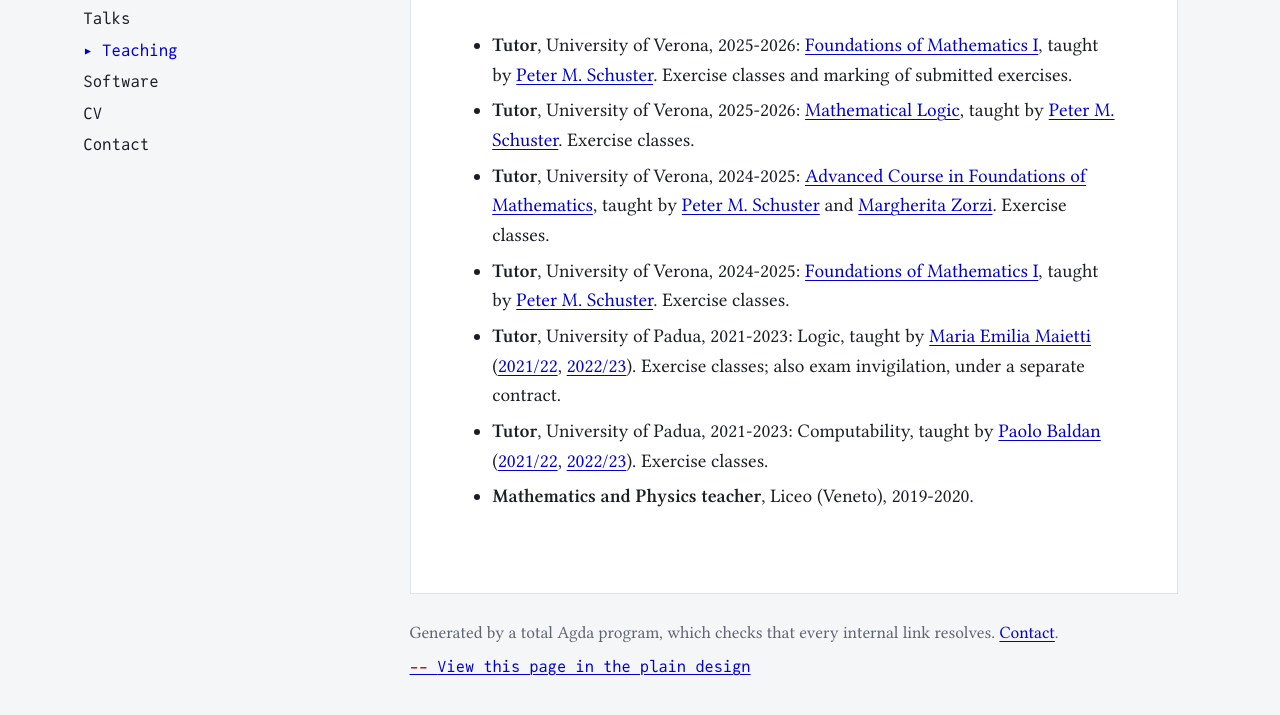
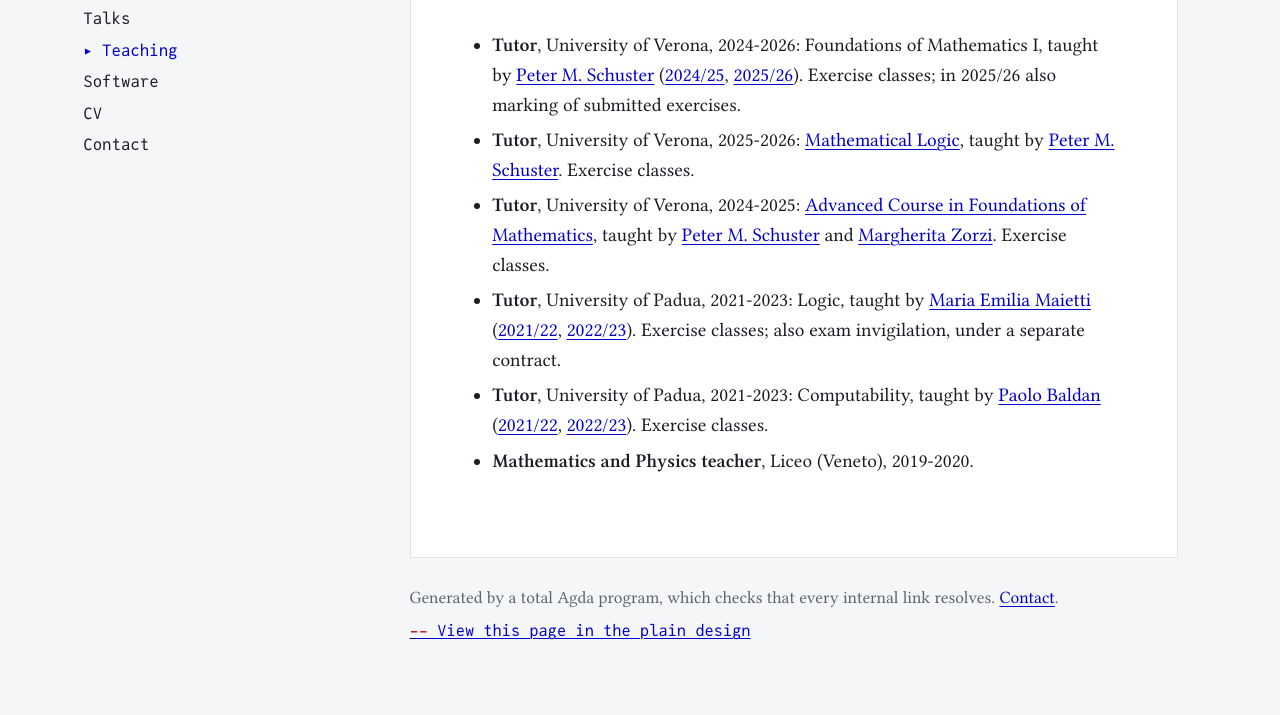
Before and after one commit to eapiova/eapiova.github.io, a plain HTML site: page agda/teaching.html in a window 1280 px wide. Shown: the part 195-910 px from the top of the page. Drawn offline with Linux system fonts and the light colour scheme.

Commit message:
Publish academic site

```diff
--- a/agda/teaching.html
+++ b/agda/teaching.html
@@ -38,10 +38,9 @@
     </header>
     <p class="signature"><code>teachingBody : List Block</code></p>
     <ul>
-    <li><strong>Tutor</strong>, University of Verona, 2025-2026: <a href="https://www.corsi.univr.it/?ent=cs&amp;id=1293&amp;menu=studiare&amp;tab=insegnamenti&amp;aa=2025/2026&amp;codiceCs=S20R&amp;codins=4S02752&amp;discr=&amp;discrCd=&amp;lang=en">Foundations of Mathematics I</a>, taught by <a href="https://www.di.univr.it/?ent=persona&amp;id=21404&amp;lang=en">Peter M. Schuster</a>. Exercise classes and marking of submitted exercises.</li>
+    <li><strong>Tutor</strong>, University of Verona, 2024-2026: Foundations of Mathematics I, taught by <a href="https://www.di.univr.it/?ent=persona&amp;id=21404&amp;lang=en">Peter M. Schuster</a> (<a href="https://www.corsi.univr.it/?ent=cs&amp;id=418&amp;menu=studiare&amp;tab=insegnamenti&amp;aa=2024/2025&amp;codiceCs=S20&amp;codins=4S02752&amp;discr=&amp;discrCd=&amp;lang=en">2024/25</a>, <a href="https://www.corsi.univr.it/?ent=cs&amp;id=1293&amp;menu=studiare&amp;tab=insegnamenti&amp;aa=2025/2026&amp;codiceCs=S20R&amp;codins=4S02752&amp;discr=&amp;discrCd=&amp;lang=en">2025/26</a>). Exercise classes; in 2025/26 also marking of submitted exercises.</li>
     <li><strong>Tutor</strong>, University of Verona, 2025-2026: <a href="https://www.corsi.univr.it/?ent=cs&amp;id=1352&amp;menu=studiare&amp;tab=insegnamenti&amp;aa=2025/2026&amp;codiceCs=S72R&amp;codins=4S001096&amp;discr=&amp;discrCd=&amp;lang=en">Mathematical Logic</a>, taught by <a href="https://www.di.univr.it/?ent=persona&amp;id=21404&amp;lang=en">Peter M. Schuster</a>. Exercise classes.</li>
     <li><strong>Tutor</strong>, University of Verona, 2024-2025: <a href="https://www.corsi.univr.it/?ent=cs&amp;id=389&amp;menu=studiare&amp;tab=insegnamenti&amp;aa=2024/2025&amp;codiceCs=S72&amp;codins=4S001104&amp;discr=&amp;discrCd=&amp;lang=en">Advanced Course in Foundations of Mathematics</a>, taught by <a href="https://www.di.univr.it/?ent=persona&amp;id=21404&amp;lang=en">Peter M. Schuster</a> and <a href="https://www.di.univr.it/?ent=persona&amp;id=3616&amp;lang=en">Margherita Zorzi</a>. Exercise classes.</li>
-    <li><strong>Tutor</strong>, University of Verona, 2024-2025: <a href="https://www.corsi.univr.it/?ent=cs&amp;id=418&amp;menu=studiare&amp;tab=insegnamenti&amp;aa=2024/2025&amp;codiceCs=S20&amp;codins=4S02752&amp;discr=&amp;discrCd=&amp;lang=en">Foundations of Mathematics I</a>, taught by <a href="https://www.di.univr.it/?ent=persona&amp;id=21404&amp;lang=en">Peter M. Schuster</a>. Exercise classes.</li>
     <li><strong>Tutor</strong>, University of Padua, 2021-2023: Logic, taught by <a href="https://www.math.unipd.it/~maietti/">Maria Emilia Maietti</a> (<a href="https://www.math.unipd.it/~maietti/lez22.html">2021/22</a>, <a href="https://www.math.unipd.it/~maietti/lez23.html">2022/23</a>). Exercise classes; also exam invigilation, under a separate contract.</li>
     <li><strong>Tutor</strong>, University of Padua, 2021-2023: Computability, taught by <a href="https://www.math.unipd.it/~baldan/">Paolo Baldan</a> (<a href="https://web.archive.org/web/20220523022657/http://www.math.unipd.it/~baldan/Computability/">2021/22</a>, <a href="https://web.archive.org/web/20230206040340/http://www.math.unipd.it/~baldan/Computability/">2022/23</a>). Exercise classes.</li>
     <li><strong>Mathematics and Physics teacher</strong>, Liceo (Veneto), 2019-2020.</li>
```
Also changed, not shown: teaching.html (+1 -2 lines).
